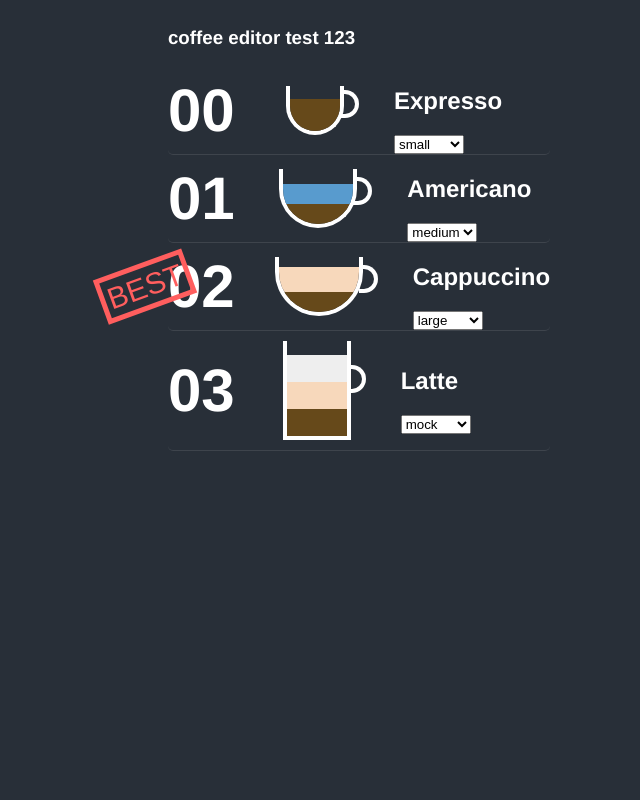
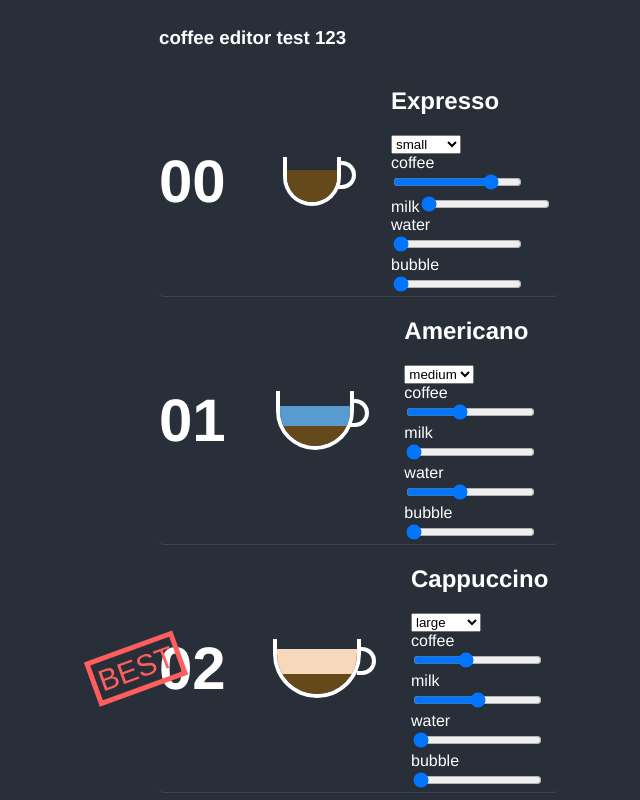
Before and after one commit to annapolar/vue-coffee-editor, a Vue app: page / in a window 1280 px wide. Shown: the top 800 px of the page, without its empty margins (281-921 px from the left). Built offline with nearby package versions, Linux system fonts and the light colour scheme.

Commit message:
add ingradient controller

```diff
--- a/src/components/CoffeeEditor.vue
+++ b/src/components/CoffeeEditor.vue
@@ -22,6 +22,10 @@
         <select v-model="item.type">
           <option v-for="cupType in cupTypes" :value="cupType ">{{cupType}}</option>
         </select>
+        <div v-for="type in ['coffee','milk','water','bubble']">
+          <label>{{type}}</label>
+          <input type="range" v-model="item[type]" min="0" max="100">
+        </div>
       </div>
     </div>
   </div>
@@ -96,11 +100,11 @@ export default {
     &.favorite {
       &:before {
         content: "BEST";
-        border:5px solid;
-        color:#ff5e5e;
-        font-size:30px;
-        line-height: 0.9 ;
-        padding:5px 3px;
+        border: 5px solid;
+        color: #ff5e5e;
+        font-size: 30px;
+        line-height: 0.9;
+        padding: 5px 3px;
         position: absolute;
         transform: translateX(-70px) rotate(-20deg);
       }
@@ -119,7 +123,7 @@ export default {
         border-top: none;
         border-radius: 0 0 50px 50px;
         margin: 10px;
-        margin-right:50px;
+        margin-right: 50px;
         padding-top: 5px;
         position: relative;
 
```
